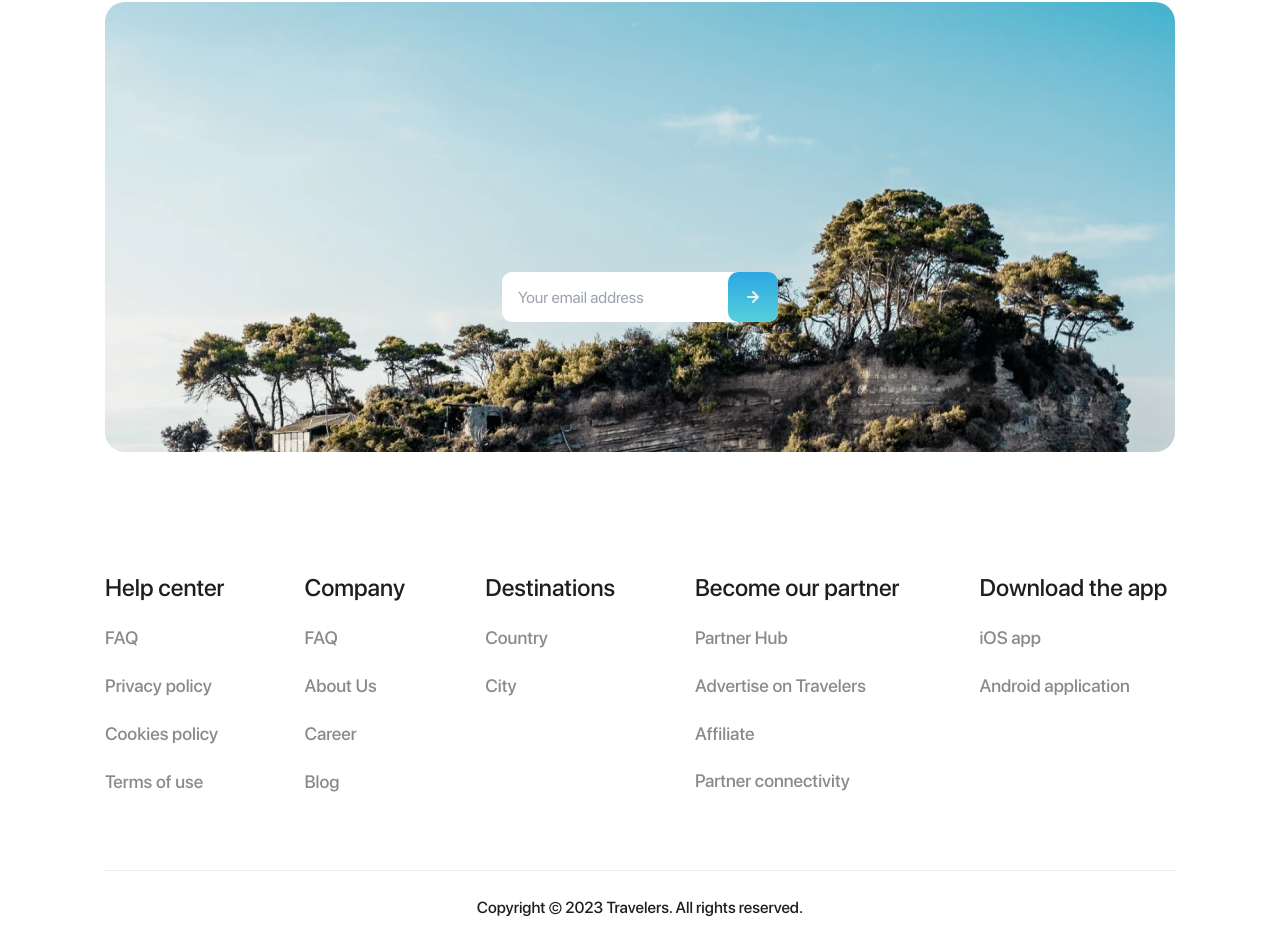
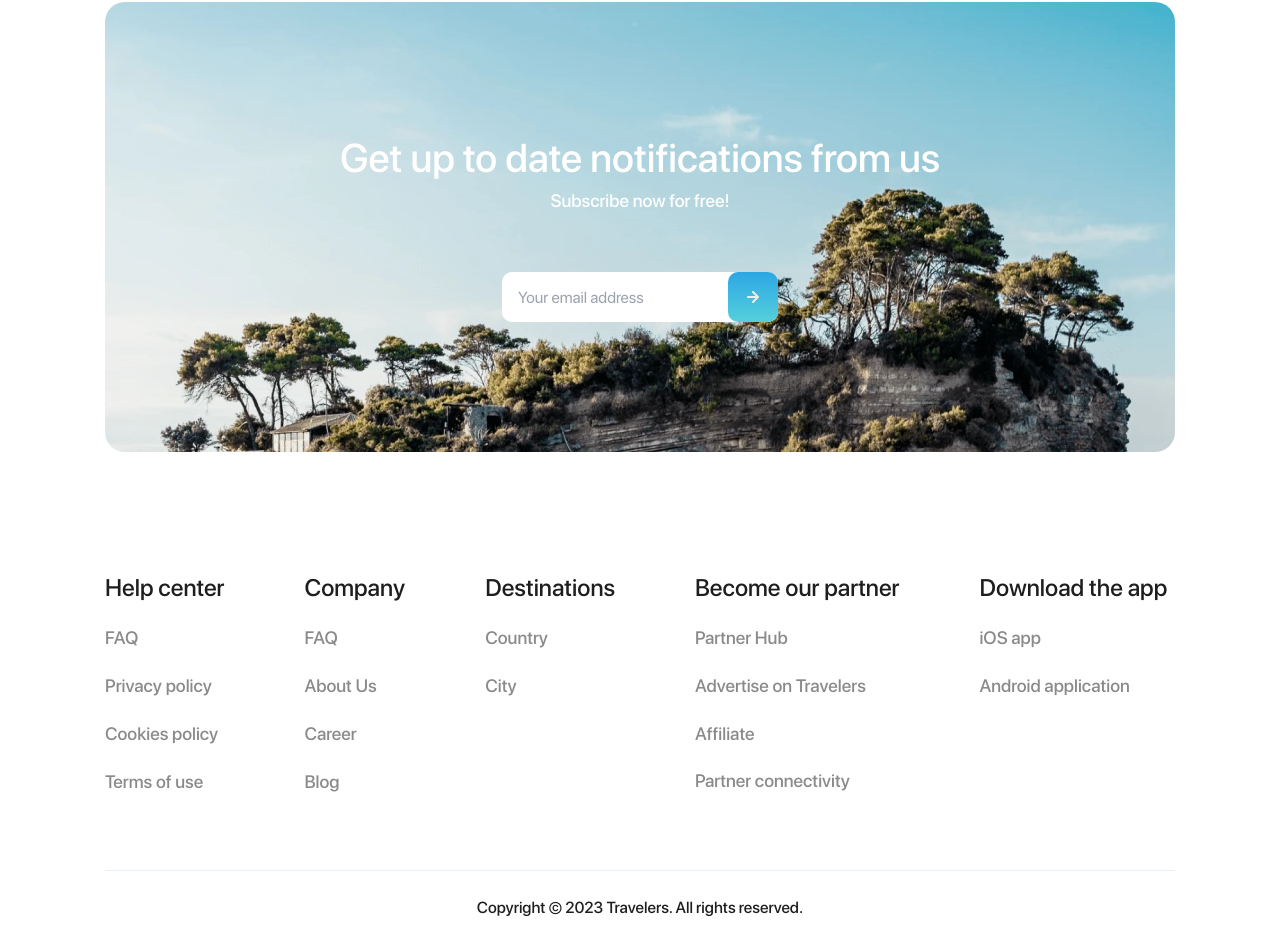
Before and after one commit to iniadnan/next-travelers-website, a Next.js app: page / in a window 1280 px wide. Shown: the part 3475-4404 px from the top of the page. Built offline with nearby package versions, Linux system fonts and the light colour scheme.

Commit message:
notifications animation

```diff
--- a/app/page.tsx
+++ b/app/page.tsx
@@ -16,13 +16,16 @@ export default function Page() {
 
   const [isMounted, setIsMounted] = useState<boolean>(false);
   const [isScrollToEscapeParadise, setIsScrollToEscapeParadise] = useState<boolean>(false)
+  const [isScrollToNotification, setIsScrollToNotification] = useState<boolean>(false)
   const [positionEscapeParadise, setPositionEscapeParadise] = useState<number>(0)
+  const [positionNotification, setPositionNotification] = useState<number>(0)
   const [stylesNav, setStylesNav] = useState<object>({
     transform: "translateY(-100%)",
     color: "#EDEDED",
   })
 
   const escapeParadise = useRef()
+  const notificationRef = useRef()
 
   const stylesHeader = {
     widthLeft: "8%",
@@ -47,6 +50,10 @@ export default function Page() {
     if (window.scrollY > (positionEscapeParadise + 450)) {
       setIsScrollToEscapeParadise(true);
     }
+    // WHEN WINDOW IN AREA ESCAPE PARADISE
+    if (window.scrollY > (positionNotification + 450)) {
+      setIsScrollToNotification(true);
+    }
   }
 
   // SCROLLING INIT
@@ -54,6 +61,7 @@ export default function Page() {
     document.addEventListener('scroll', isScrolling);
     setIsMounted(true)
     setPositionEscapeParadise(escapeParadise.current.getBoundingClientRect().top);
+    setPositionNotification(notificationRef.current.getBoundingClientRect().top)
   }, [])
 
   // SWIPER INIT
@@ -841,7 +849,7 @@ export default function Page() {
           </div>
         </div>
       </section>
-      <section id='notification'>
+      <section id='notification' ref={notificationRef}>
         <div className="container-travelers pb-[90px] md:pb-[100px] lg:pb-[120px] px-5 md:px-5 lg:px-0">
           <div id="notification-background"
             className="flex items-center justify-center bg-cover bg-center h-[380px] md:h-[420px] lg:h-[450px] rounded-[20px]"
@@ -850,13 +858,13 @@ export default function Page() {
               {/* <!-- TEXT IN HERE --> */}
               <div className="h-[100px] md:h-[55px] overflow-hidden">
                 <h2
-                  className="notification__main-text transform translate-y-[105px] md:translate-y-[60px] font-medium text-[32px] md:text-[36px] lg:text-[40px] text-white leading-[40px] md:leading-[48px] lg:leading-[52px] mb-[14px] md:mb-[18px]">
+                  className="notification__main-text transform translate-y-[105px] md:translate-y-[60px] font-medium text-[32px] md:text-[36px] lg:text-[40px] text-white leading-[40px] md:leading-[48px] lg:leading-[52px] mb-[14px] md:mb-[18px]" style={{ transform: isScrollToNotification ? 'translateY(0px)' : '' }}>
                   Get up to date<br className="block md:hidden" /> notifications
                   from us</h2>
               </div>
               <div className="h-[30px] overflow-hidden">
                 <p
-                  className="notification__secondary-text transform translate-y-[80px] font-medium text-white text-[18px]">
+                  className="notification__secondary-text transform translate-y-[80px] font-medium text-white text-[18px]" style={{ transform: isScrollToNotification ? 'translateY(0px)' : '' }}>
                   Subscribe now for free!</p>
               </div>
               {/* <!-- FORM --> */}
```
